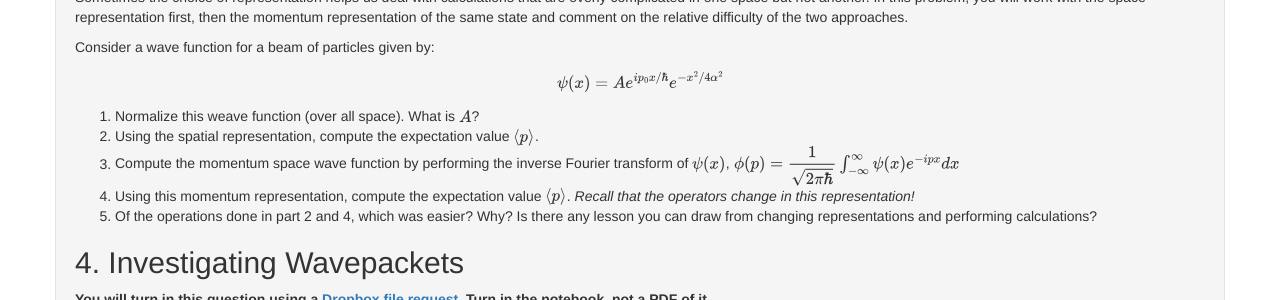
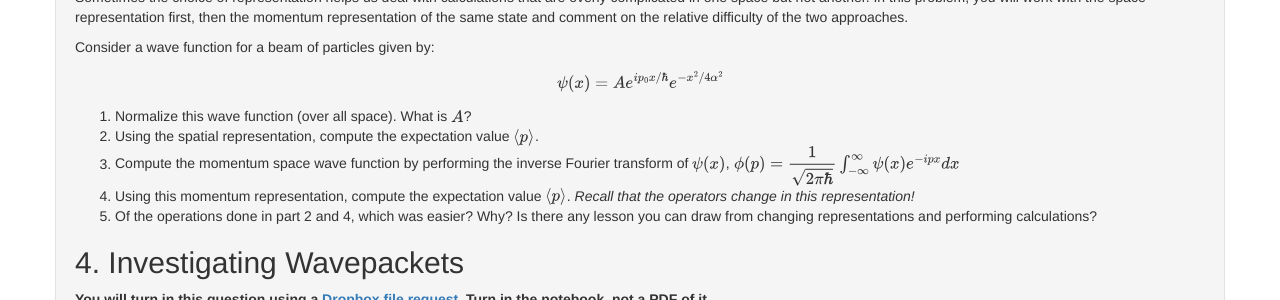
Before and after one commit to dannycab/phy472msu_s2021, a Jekyll site: the page built from assignments/homework4.md, in a window 1280 px wide. Shown: the part 805-1105 px from the top of the page. Built offline with Jekyll 4.4.1, drawn with Linux system fonts in a browser that asks for light colours.

Commit message:
fixed typo

```diff
--- a/assignments/homework4.md
+++ b/assignments/homework4.md
@@ -37,7 +37,7 @@ Consider a wave function for a beam of particles given by:
 
 $$\psi(x) = Ae^{ip_0x/\hbar}e^{-x^2/4\alpha^2}$$
 
-1. Normalize this weave function (over all space). What is $A$?
+1. Normalize this wave function (over all space). What is $A$?
 2. Using the spatial representation, compute the expectation value $\braket{p}$.
 3. Compute the momentum space wave function by performing the inverse Fourier transform of $\psi(x)$, $\phi(p) = \dfrac{1}{\sqrt{2 \pi \hbar}}\int_{-\infty}^{\infty} \psi(x)e^{-ipx}dx$
 4. Using this momentum representation, compute the expectation value $\braket{p}$. *Recall that the operators change in this representation!*
```
Also changed, not shown: 1 other file.
